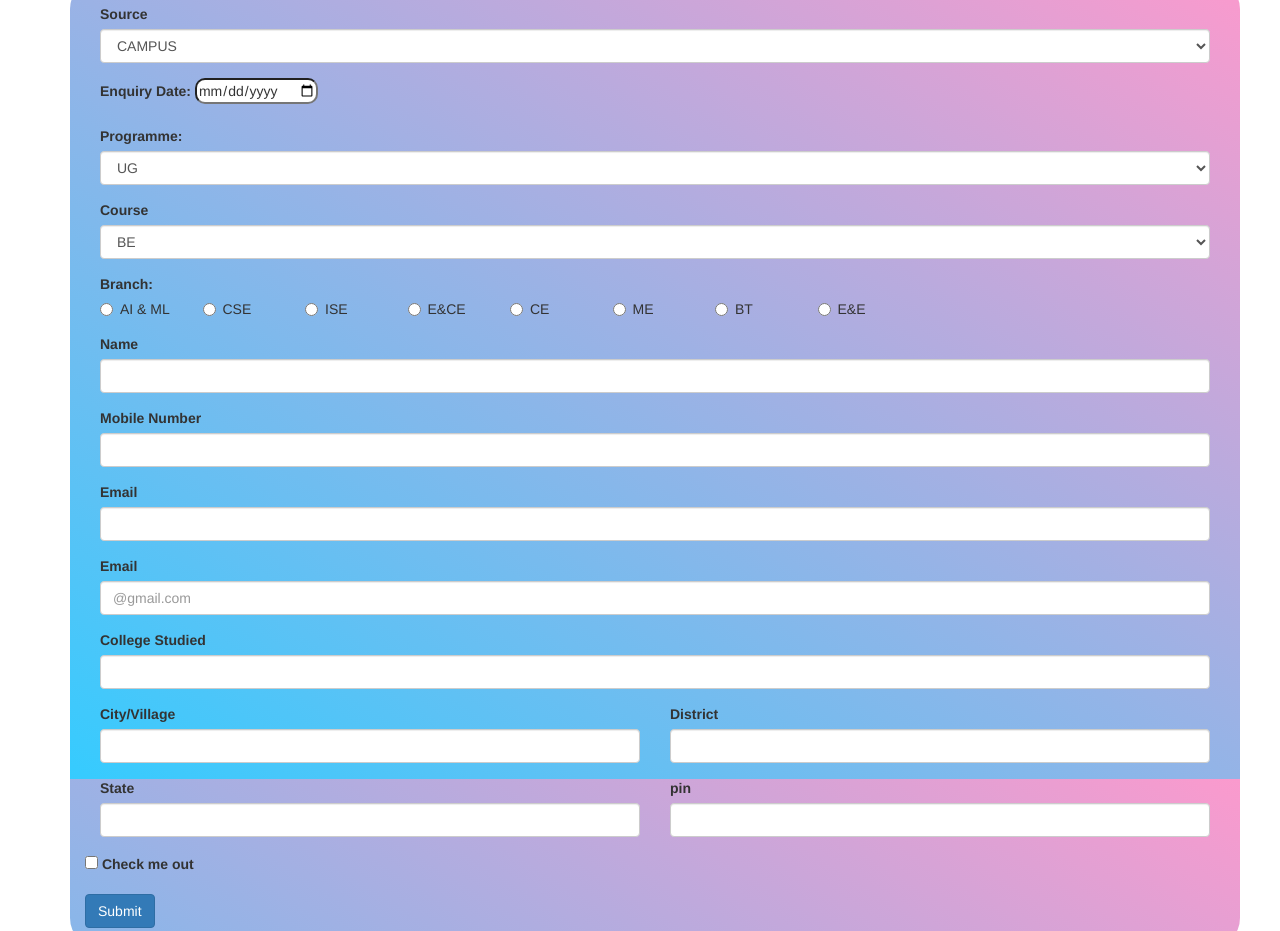
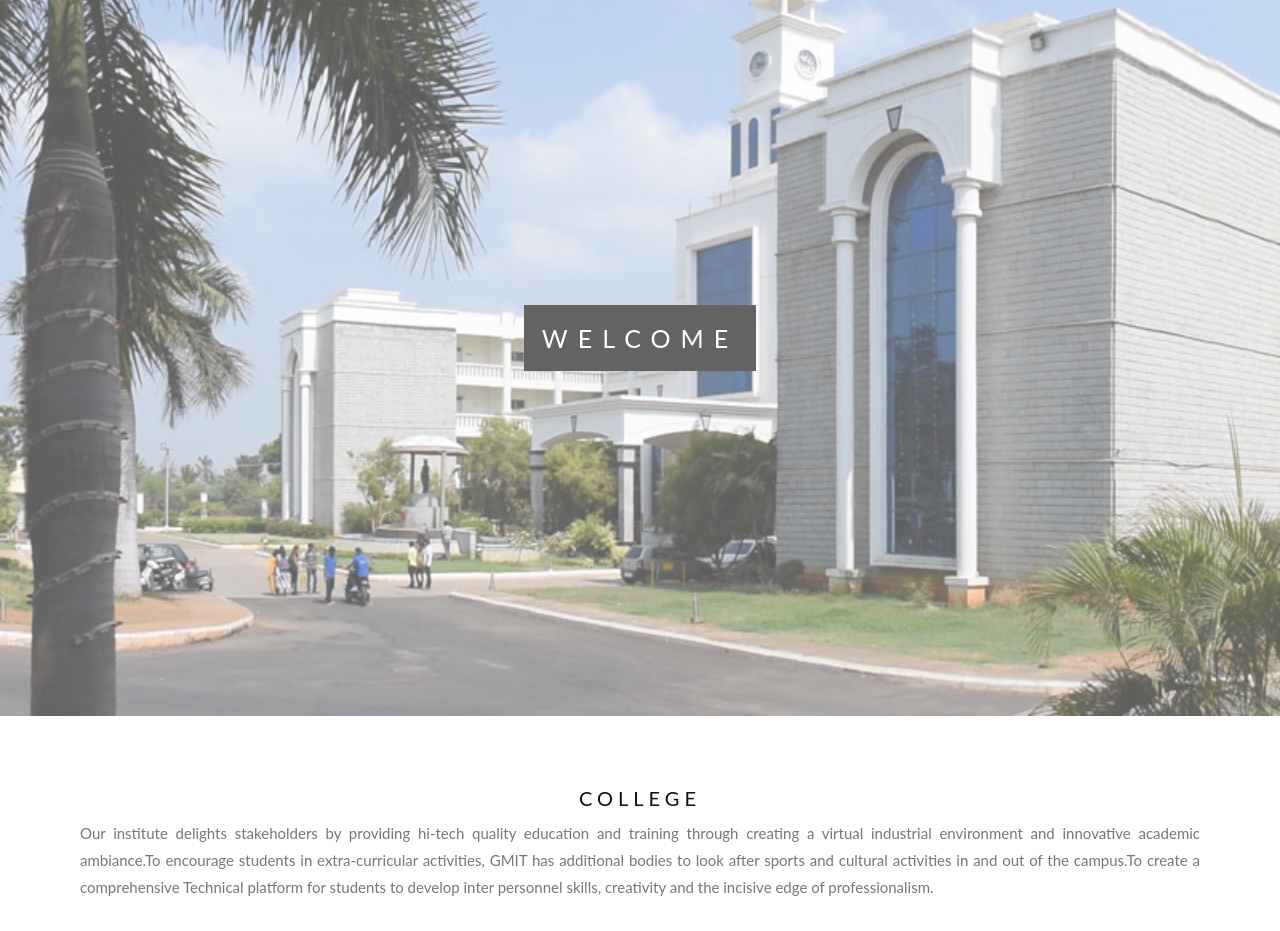
Before and after one commit to vinayshetty01/59_CREW-MEMBERS, a plain HTML site: page index.html in a window 1280 px wide. Shown: the part 84-1015 px from the top of the page. Drawn offline with nearby package versions, Linux system fonts and the light colour scheme.

Commit message:
New index page
Welcome page

```diff
--- a/index.html
+++ b/index.html
@@ -1,157 +1,157 @@
-<!DOCTYPE html>
-<html lang="en">
+<html>
 
 <head>
-    <title>Bootstrap Example</title>
     <meta charset="utf-8">
     <meta name="viewport" content="width=device-width, initial-scale=1">
     <link rel="stylesheet" href="https://maxcdn.bootstrapcdn.com/bootstrap/3.4.1/css/bootstrap.min.css">
     <!-- <link href="https://cdn.jsdelivr.net/npm/bootstrap@5.0.2/dist/css/bootstrap.min.css" rel="stylesheet"
         integrity="sha384-EVSTQN3/azprG1Anm3QDgpJLIm9Nao0Yz1ztcQTwFspd3yD65VohhpuuCOmLASjC" crossorigin="anonymous"> -->
-    <title>Enqiry Form</title>
+    <title>Welcome</title>
 
     <script src="https://ajax.googleapis.com/ajax/libs/jquery/3.5.1/jquery.min.js"></script>
     <script src="https://maxcdn.bootstrapcdn.com/bootstrap/3.4.1/js/bootstrap.min.js"></script>
     <style>
-     form{
-        background: linear-gradient(to top right, #33ccff 1%, #ff99cc 100%) fixed;
-        border-radius: 30px;
+        body,
+        html {
+            height: 100%;
+            margin: 0;
+            font: 400 15px/1.8 "Lato", sans-serif;
+            color: #777;
         }
 
-    input , select{
-        border-radius: 10px;
+        .bgimg-1,
+        .bgimg-2,
+        .bgimg-3 {
+            position: relative;
+            opacity: 0.65;
+            background-attachment: fixed;
+            background-position: center;
+            background-repeat: no-repeat;
+            background-size: cover;
+
+        }
+
+        .bgimg-1 {
+            background-image: url("college.jpg");
+            min-height: 100%;
+        }
+
+        .bgimg-2 {
+            background-image: url("gmit.jpg");
+            min-height: 400px;
+        }
+
+        .bgimg-3 {
+            background-image: url("studying.jpg");
+            min-height: 400px;
+        }
+
+        .caption {
+            position: absolute;
+            left: 0;
+            top: 50%;
+            width: 100%;
+            text-align: center;
+            color: #000;
+        }
+
+        .caption span.border {
+            background-color: #111;
+            color: #fff;
+            padding: 18px;
+            font-size: 25px;
+            letter-spacing: 10px;
+        }
+
+        h3 {
+            letter-spacing: 5px;
+            text-transform: uppercase;
+            font: 20px "Lato", sans-serif;
+            color: #111;
+        }
+
+        /* Turn off parallax scrolling for tablets and phones */
+        @media only screen and (max-device-width: 1024px) {
+
+            .bgimg-1,
+            .bgimg-2,
+            .bgimg-3 {
+                background-attachment: scroll;
+            }
         }
     </style>
-
 </head>
 
-<body class="container ">
-    <h2 style="text-align: center; background: linear-gradient(to top right, #cc00cc 1%, #ff99cc 74%); margin-left: 20px; border-radius: 10px;">Enquiry Form</h2>
-    <form class="container">
-       <label style="margin-left: 15px;"><b>Status: Enquiry</b></label>
-        <br>
-        <div class="form-group col-md-12">
-            <label for="source">Source</label>
-            <select id="source" class="form-control">
-                <option selected>CAMPUS</option>
+<body>
 
-            </select>
-        </div><br>
-
-        <div style="margin-left: 15px;">
-            <label for="e_date">Enquiry Date: </label>
-  <input type="date" id="e_date" name="enquirydate">
-
-        </div><br>
-
-        <div class="form-row">
-            <div class="form-group col-md-12">
-                <label for="ugpg">Programme:</label>
-                <select id="ugpg" class="form-control" required>
-                    <option >UG</option>
-                    <option >PG</option>
-                </select>
-            </div>
-            <div class="form-group col-md-12">
-                <label for="course">Course</label>
-                <select id="course" class="form-control" required>
-                    <option >BE</option>
-                    <option >MTECH</option>
-                    <option >MBA</option>
-                    <option >BSC</option>
-                    <option >B COM</option>
-                    <option >M COM</option>
-                    <option >B-PHARAMA</option>
-                    <option >M-PHARAMA</option>
-                </select>
+    <div class="bgimg-1">
+        <div class="caption">
+            <span class="border">WELCOME</span>
         </div>
     </div>
 
-        <div class="form-group col-md-12"  >
-            <label for="optradio">Branch:</label><br>
-            <label class="radio-inline col-md-1" >
-                <input type="radio" name="optradio"required >AI & ML
-              </label>
-              <label class="radio-inline col-md-1">
-                <input type="radio" name="optradio">CSE
-              </label>
-              <label class="radio-inline col-md-1">
-                <input type="radio" name="optradio">ISE
-              </label>
-              <label class="radio-inline  col-md-1">
-                <input type="radio" name="optradio">E&CE
-              </label>
-              <label class="radio-inline col-md-1 ">
-                <input type="radio" name="optradio">CE
-              </label>
-              <label class="radio-inline col-md-1">
-                <input type="radio" name="optradio">ME
-              </label>
-              <label class="radio-inline col-md-1">
-                <input type="radio" name="optradio">BT
-              </label>
-              <label class="radio-inline col-md-1">
-                <input type="radio" name="optradio">E&E
-              </label>
-
+    <div style="color: #777;background-color:white;text-align:center;padding:50px 80px;text-align: justify;">
+        <h3 style="text-align:center;">College</h3>
+        <p>Our institute delights stakeholders by providing hi-tech
+            quality education and training through creating a virtual industrial environment and innovative academic
+            ambiance.To encourage students in
+            extra-curricular activities, GMIT has additional bodies to look after sports and cultural activities in and
+            out of the campus.To create a comprehensive
+            Technical platform for students to develop inter personnel skills, creativity and the incisive edge of
+            professionalism.</p>
     </div>
 
-        <div class="form-group col-md-12">
-            <label for="name">Name</label>
-            <input type="text" class="form-control" id="name" >
+    <div class="bgimg-2">
+        <div class="caption">
+            <span class="border" style="background-color:transparent;font-size:25px;color: #f7f7f7;">GM Institute of
+                Technology </span>
         </div>
-        <div class="form-group col-md-12">
-            <label for="mob">Mobile Number</label>
-            <input type="tel"  pattern="[0-9]{10}" class="form-control" id="mob" >
-        </div>
-        <div class="form-group col-md-12">
-            <label for="email">Email</label>
-            <input type="text" class="form-control" id="email" >
-        </div>
-        <div class="form-group col-md-12">
-            <label for="email">Email</label>
-            <input type="text" class="form-control" id="email" placeholder="@gmail.com" >
-        </div>
-        <div class="form-group col-md-12">
-            <label for="clg">College Studied</label>
-            <input type="text" class="form-control" id="clg"  >
     </div>
 
-        <div class="form-row">
-            <div class="form-group col-md-6">
-                <label for="inputCity">City/Village</label>
-                <input type="text" class="form-control" id="inputCity">
+    <div style="position:relative;">
+        <div style="color:#ddd;background-color:#282E34;text-align:center;padding:50px 80px;text-align: justify;">
+            <p> Institute For Engineering Research and Publication (IFERP) is one of the world's largest Non-profitable
+                professional associations operating under Technoarete Research And Development Association (TRADA) meant
+                for research and development in the field of Engineering, Science & Technology. IFERP is a paramount
+                body which has brought technical revolution and sustainable development in the field of Engineering,
+                science and technology.
+            </p>
         </div>
-            <div class="form-group col-md-6">
-                <label for="dist">District</label>
-                <input type="text" class="form-control" id="dist">
-                </select>
     </div>
 
+    <div class="bgimg-3">
+        <div class="caption">
+            <span class="border" style="background-color:transparent;font-size:25px;color: #f7f7f7;">ADMISSION
+                OPEN</span>
+        </div>
     </div>
 
-        <div class="form-row">
-
-            <div class="form-group col-md-6">
-                <label for="inputState">State</label>
-                <input type="text" class="form-control" id="inputState">
-                </select>
-            </div>
-            <div class="form-group col-md-6">
-                <label for="inputZip">pin</label>
-                <input type="tel" pattern="[0-9]{10}" class="form-control" id="inputZip">
+    <div style="position:relative;">
+        <div style="color:#ddd;background-color:#282E34;text-align:center;padding:50px 80px;text-align: justify;">
+            <p>The Institution is affiliated to Visvesvaraya Technological University (VTU), Belagavi, and is accredited
+                by NBA for the programs CSE, ECE, Civil and Mechanical Engineering. In addition to this the institution
+                is also accredited by NAAC, New Delhi. The institution has AICTE approval. It is one of the leading
+                Engineering and Management Institution in the central part of Karnataka.</p>
         </div>
     </div>
-        <div class="form-group">
-            <div class="form-check">
-                <input class="form-check-input" type="checkbox" id="gridCheck">
-                <label class="form-check-label" for="gridCheck">
-                    Check me out
-                </label>
+
+    <div class="bgimg-1">
+        <div class="caption">
+            <span class="border">Hurry! </span><br>
+            <button type="submit" class="btn btn-Secondary col-lg-2" style="padding: 10px; margin-left: 42%;color:white; background-color: rgb(66, 58, 58); border: 2px solid white;"><b>Enroll now</b> </button><br><br>
         </div>
     </div>
-        <button type="submit" class="btn btn-primary">Submit</button><br><br>
-    </form>
+
+<!-- Optional JavaScript; choose one of the two! -->
+
+    <!-- Option 1: Bootstrap Bundle with Popper -->
+    <script src="https://cdn.jsdelivr.net/npm/bootstrap@5.0.2/dist/js/bootstrap.bundle.min.js" integrity="sha384-MrcW6ZMFYlzcLA8Nl+NtUVF0sA7MsXsP1UyJoMp4YLEuNSfAP+JcXn/tWtIaxVXM" crossorigin="anonymous"></script>
+
+    <!-- Option 2: Separate Popper and Bootstrap JS -->
+    <!--
+    <script src="https://cdn.jsdelivr.net/npm/@popperjs/core@2.9.2/dist/umd/popper.min.js" integrity="sha384-IQsoLXl5PILFhosVNubq5LC7Qb9DXgDA9i+tQ8Zj3iwWAwPtgFTxbJ8NT4GN1R8p" crossorigin="anonymous"></script>
+    <script src="https://cdn.jsdelivr.net/npm/bootstrap@5.0.2/dist/js/bootstrap.min.js" integrity="sha384-cVKIPhGWiC2Al4u+LWgxfKTRIcfu0JTxR+EQDz/bgldoEyl4H0zUF0QKbrJ0EcQF" crossorigin="anonymous"></script>
+    -->
 </body>
 
 </html>
```
Also changed, not shown: college.jpg (added), gmit.jpg (added), studying.jpg (added). Lines whose indentation alone changed are shown as unchanged.
